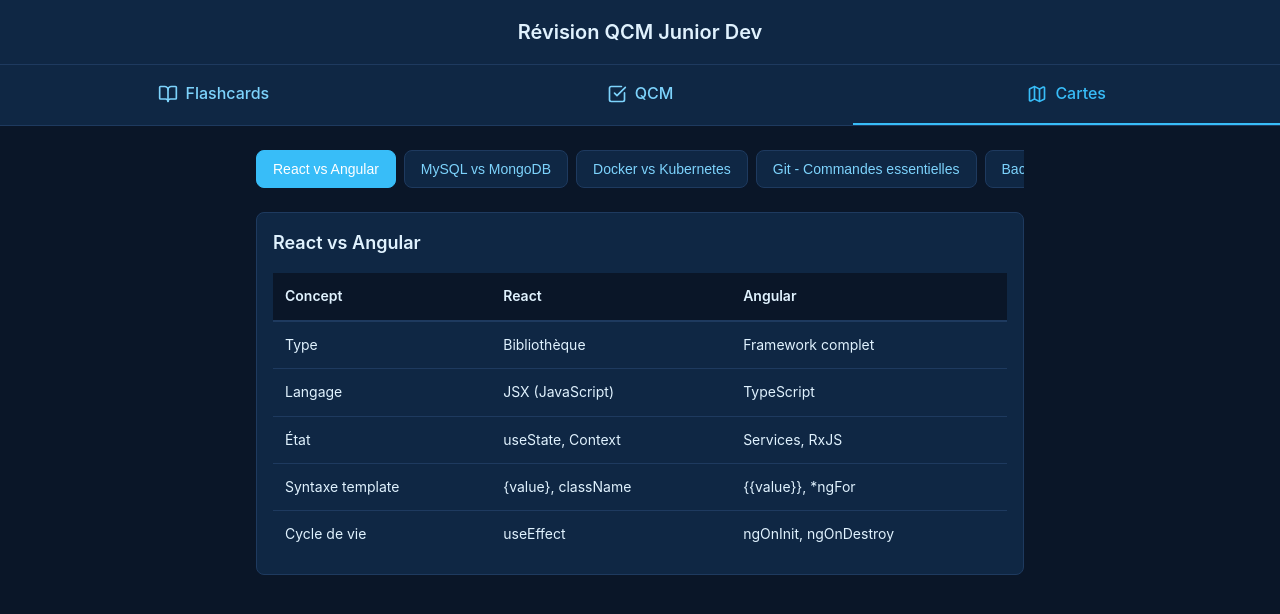
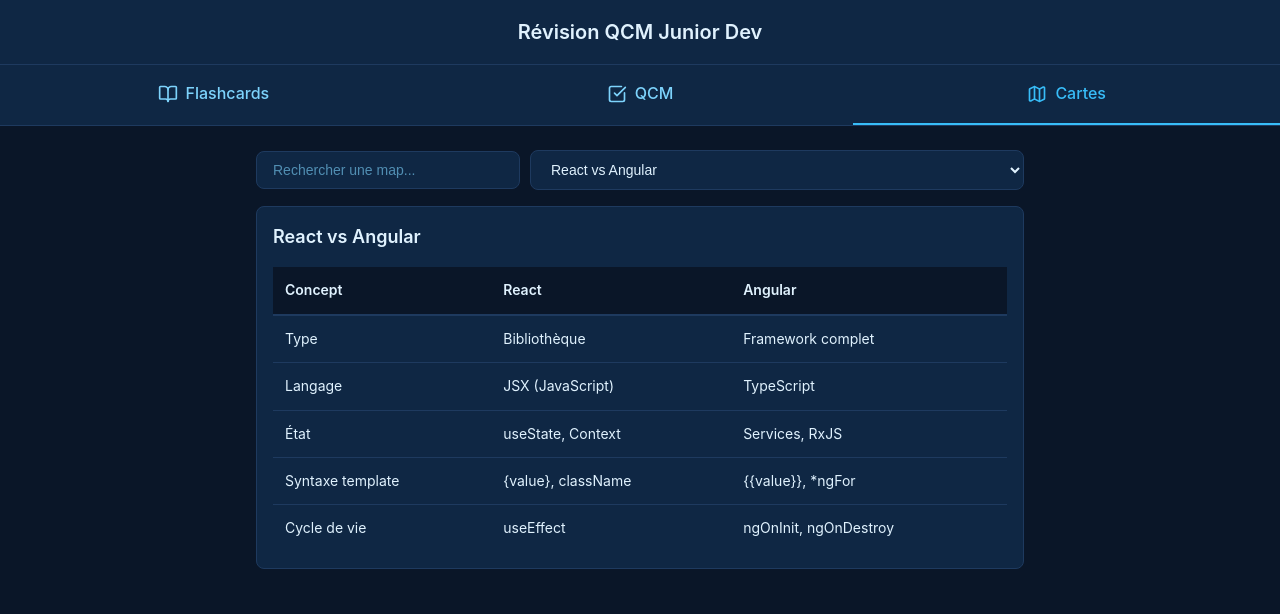
Before and after one commit to Azanore/learning_mcqs, a React (Vite) app: page /maps in a window 1280 px wide. Shown: the top 614 px of the page. Built offline with nearby package versions, Linux system fonts and the light colour scheme.

Commit message:
Fixed maps, add ports and protocoles

```diff
--- a/src/App.css
+++ b/src/App.css
@@ -602,34 +602,50 @@
   gap: var(--spacing-lg);
 }
 
-.map-selector {
+.map-selector-wrapper {
   display: flex;
-  gap: var(--spacing-xs);
-  overflow-x: auto;
-  padding-bottom: var(--spacing-xs);
+  flex-direction: column;
+  gap: var(--spacing-sm);
 }
 
-.map-tab {
+.map-search {
   padding: var(--spacing-sm) var(--spacing-lg);
   background: var(--color-surface);
   border: 1px solid var(--color-border);
   border-radius: var(--radius);
+  color: var(--color-text);
+  font-size: 0.875rem;
+  transition: border-color 0.2s;
+}
+
+.map-search:focus {
+  outline: none;
+  border-color: var(--color-primary);
+}
+
+.map-search::placeholder {
   color: var(--color-text-secondary);
+  opacity: 0.6;
+}
+
+.map-dropdown {
+  padding: var(--spacing-sm) var(--spacing-lg);
+  background: var(--color-surface);
+  border: 1px solid var(--color-border);
+  border-radius: var(--radius);
+  color: var(--color-text);
   font-size: 0.875rem;
   font-weight: 500;
   cursor: pointer;
-  white-space: nowrap;
-  transition: all 0.2s;
+  transition: border-color 0.2s;
 }
 
-.map-tab:hover {
-  background: var(--color-bg);
+.map-dropdown:hover {
   border-color: var(--color-text-secondary);
 }
 
-.map-tab.active {
-  background: var(--color-primary);
-  color: white;
+.map-dropdown:focus {
+  outline: none;
   border-color: var(--color-primary);
 }
 
@@ -710,4 +726,17 @@
   .card-content {
     font-size: 1.125rem;
   }
+
+  .map-selector-wrapper {
+    flex-direction: row;
+    align-items: center;
+  }
+
+  .map-search {
+    flex: 1;
+  }
+
+  .map-dropdown {
+    flex: 2;
+  }
 }
--- a/src/components/KeywordMap.jsx
+++ b/src/components/KeywordMap.jsx
@@ -1,26 +1,48 @@
-import { useState } from 'react';
+import { useState, useEffect } from 'react';
 
 export default function KeywordMap({ maps }) {
   const [selectedMap, setSelectedMap] = useState(0);
+  const [searchTerm, setSearchTerm] = useState('');
 
   if (maps.length === 0) {
     return <div className="empty-state">Aucune carte disponible</div>;
   }
 
+  const filteredMaps = maps.filter(m =>
+    m.title.toLowerCase().includes(searchTerm.toLowerCase())
+  );
+
+  // Si la map sélectionnée n'est plus dans les résultats filtrés, sélectionner la première
+  useEffect(() => {
+    const isSelectedInFiltered = filteredMaps.some(m => maps.indexOf(m) === selectedMap);
+    if (!isSelectedInFiltered && filteredMaps.length > 0) {
+      setSelectedMap(maps.indexOf(filteredMaps[0]));
+    }
+  }, [searchTerm, filteredMaps, selectedMap, maps]);
+
   const map = maps[selectedMap];
 
   return (
     <div className="map-container">
-      <div className="map-selector">
-        {maps.map((m, index) => (
-          <button
-            key={m.id}
-            onClick={() => setSelectedMap(index)}
-            className={`map-tab ${selectedMap === index ? 'active' : ''}`}
-          >
-            {m.title}
-          </button>
-        ))}
+      <div className="map-selector-wrapper">
+        <input
+          type="text"
+          placeholder="Rechercher une map..."
+          value={searchTerm}
+          onChange={(e) => setSearchTerm(e.target.value)}
+          className="map-search"
+        />
+        <select
+          value={selectedMap}
+          onChange={(e) => setSelectedMap(Number(e.target.value))}
+          className="map-dropdown"
+        >
+          {filteredMaps.map((m) => (
+            <option key={m.id} value={maps.indexOf(m)}>
+              {m.title}
+            </option>
+          ))}
+        </select>
       </div>
 
       <div className="map-content">
--- a/src/data/keywordMaps.js
+++ b/src/data/keywordMaps.js
@@ -418,5 +418,40 @@
         ["Cas d'usage", "APIs simples, CRUD", "Apps complexes, données relationnelles"]
       ]
     }
+  },
+  {
+    id: 26,
+    title: "Protocoles et Ports par défaut",
+    type: "table",
+    data: {
+      headers: ["Protocole", "Port", "Catégorie", "Usage"],
+      rows: [
+        ["HTTP", "80", "Web", "Navigation web non sécurisée"],
+        ["HTTPS", "443", "Web/Sécurisé", "Navigation web chiffrée (SSL/TLS)"],
+        ["FTP", "21", "Transfert fichiers", "Transfert de fichiers (non sécurisé)"],
+        ["FTPS", "990", "Transfert fichiers/Sécurisé", "FTP avec chiffrement SSL/TLS"],
+        ["SSH", "22", "Administration/Sécurisé", "Connexion shell sécurisée, SFTP"],
+        ["Telnet", "23", "Administration", "Connexion shell (obsolète, non sécurisé)"],
+        ["SMTP", "25", "Email (envoi)", "Envoi d'emails entre serveurs"],
+        ["DNS", "53", "Résolution noms", "Convertir noms de domaine en IP"],
+        ["DHCP", "67/68", "Configuration réseau", "Attribution automatique d'IP"],
+        ["TFTP", "69", "Transfert fichiers simple", "Transfert simple sans authentification"],
+        ["POP3", "110", "Email (réception)", "Télécharger emails (supprime du serveur)"],
+        ["IMAP", "143", "Email (réception)", "Synchroniser emails (garde sur serveur)"],
+        ["SNMP", "161", "Monitoring réseau", "Surveiller équipements réseau"],
+        ["LDAP", "389", "Annuaire", "Annuaire d'entreprise (Active Directory)"],
+        ["LDAPS", "636", "Annuaire/Sécurisé", "LDAP avec chiffrement SSL"],
+        ["SMB", "445", "Partage fichiers Windows", "Partage de fichiers/imprimantes Windows"],
+        ["SMTP SSL/TLS", "465/587", "Email sécurisé", "Envoi d'emails chiffré"],
+        ["MySQL", "3306", "Base de données", "Connexion à base MySQL/MariaDB"],
+        ["PostgreSQL", "5432", "Base de données", "Connexion à base PostgreSQL"],
+        ["MongoDB", "27017", "Base de données NoSQL", "Connexion à base MongoDB"],
+        ["Redis", "6379", "Cache/Base de données", "Cache en mémoire, sessions"],
+        ["RDP", "3389", "Bureau à distance Windows", "Contrôle à distance Windows"],
+        ["VNC", "5900", "Bureau à distance", "Contrôle à distance multi-plateforme"],
+        ["Docker", "2375/2376", "Containerisation", "API Docker (2376 avec TLS)"],
+        ["Kubernetes API", "6443", "Orchestration", "API Kubernetes (kubectl)"]
+      ]
+    }
   }
 ];
```
